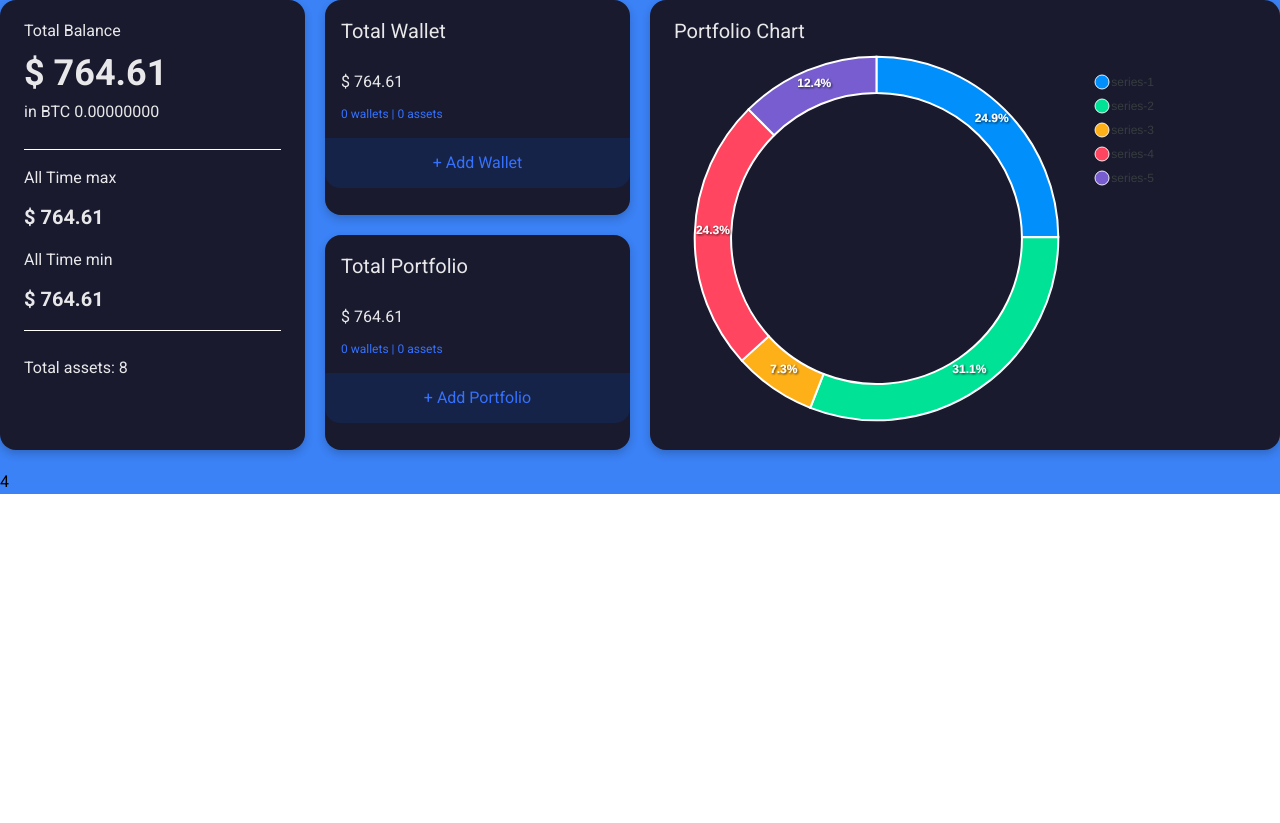
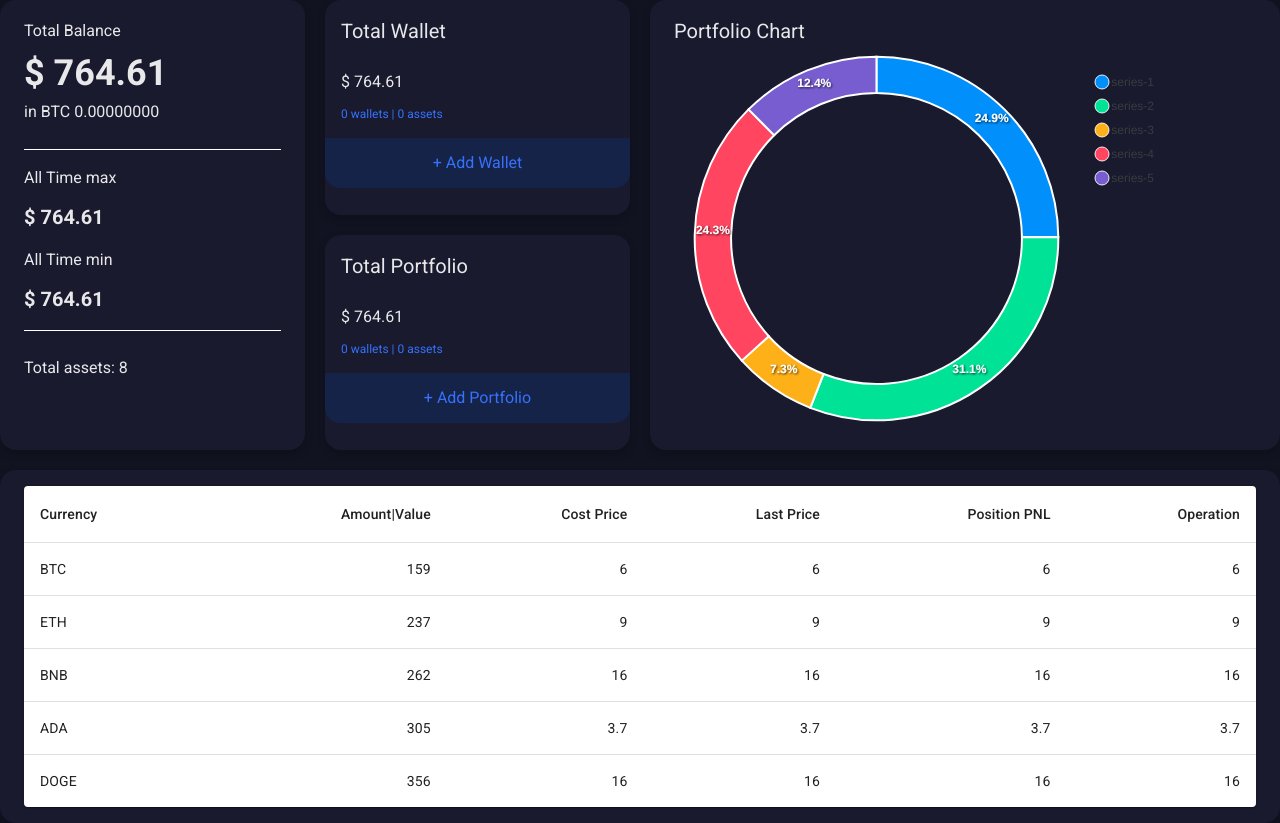
Before and after one commit to kien2572001/CryptoManager, a Next.js app: page /dashbroad in a window 1280 px wide. Before the commit the page ends 800 px from the top, so only its background shows below. Built offline with nearby package versions, Linux system fonts and the light colour scheme.

Commit message:
feat: setup for mongodb

```diff
--- a/components/Dashbroad/index.js
+++ b/components/Dashbroad/index.js
@@ -1,8 +1,9 @@
 import PortfolioChart from "../Chart/PortfolioChart";
+import PortfolioTable from "../Table/PortfolioTable";
 
 export default function Dashbroad() {
   return (
-    <div className="max-w-screen-xl mx-auto bg-blue-500  grid grid-cols-1 md:grid-cols-2 lg:grid-cols-4 gap-5">
+    <div className="max-w-screen-xl mx-auto  grid grid-cols-1 md:grid-cols-2 lg:grid-cols-4 gap-5">
       {/*Total balance  */}
       <div className="card-container text-[#ffffffe6] flex flex-col">
         <div className="leading-[30px]">Total Balance</div>
@@ -53,7 +54,9 @@ export default function Dashbroad() {
         </div>
         <PortfolioChart />
       </div>
-      <div>4</div>
+      <div className="card-container flex flex-col p-6 md:col-span-2 lg:col-span-4 text-white">
+        <PortfolioTable />
+      </div>
     </div>
   );
 }
--- a/components/Layouts/MainLayout.js
+++ b/components/Layouts/MainLayout.js
@@ -1,6 +1,6 @@
 const MainLayout = ({ children }) => {
   return (
-    <div className="">
+    <div className="bg-[#121321]">
       {children}
     </div>
   );
--- a/components/Table/PortfolioTable/index.js
+++ b/components/Table/PortfolioTable/index.js
@@ -0,0 +1,60 @@
+import * as React from "react";
+import Table from "@mui/material/Table";
+import TableBody from "@mui/material/TableBody";
+import TableCell from "@mui/material/TableCell";
+import TableContainer from "@mui/material/TableContainer";
+import TableHead from "@mui/material/TableHead";
+import TableRow from "@mui/material/TableRow";
+import Paper from "@mui/material/Paper";
+
+function createData(currency, ammount, costPrice) {
+  return { currency, ammount, costPrice };
+}
+
+const rows = [
+  createData("BTC", 159, 6.0),
+  createData("ETH", 237, 9.0),
+  createData("BNB", 262, 16.0),
+  createData("ADA", 305, 3.7),
+  createData("DOGE", 356, 16.0),
+];
+
+const styles = {
+  padding: "10px",
+};
+
+export default function BasicTable() {
+  return (
+    <TableContainer component={Paper}>
+      <Table sx={{ minWidth: 650 }} aria-label="simple table" style={styles}>
+        <TableHead>
+          <TableRow>
+            <TableCell>Currency</TableCell>
+            <TableCell align="right">Amount|Value</TableCell>
+            <TableCell align="right">Cost Price</TableCell>
+            <TableCell align="right">Last Price</TableCell>
+            <TableCell align="right">Position PNL</TableCell>
+            <TableCell align="right">Operation</TableCell>
+          </TableRow>
+        </TableHead>
+        <TableBody>
+          {rows.map((row) => (
+            <TableRow
+              key={row.currency}
+              sx={{ "&:last-child td, &:last-child th": { border: 0 } }}
+            >
+              <TableCell component="th" scope="row">
+                {row.currency}
+              </TableCell>
+              <TableCell align="right">{row.ammount}</TableCell>
+              <TableCell align="right">{row.costPrice}</TableCell>
+              <TableCell align="right">{row.costPrice}</TableCell>
+              <TableCell align="right">{row.costPrice}</TableCell>
+              <TableCell align="right">{row.costPrice}</TableCell>
+            </TableRow>
+          ))}
+        </TableBody>
+      </Table>
+    </TableContainer>
+  );
+}
--- a/pages/api/hello.js
+++ b/pages/api/hello.js
@@ -1,5 +1,35 @@
 // Next.js API route support: https://nextjs.org/docs/api-routes/introduction
 
-export default function hello(req, res) {
-  res.status(200).json({ name: 'John Doe' })
+// export default function hello(req, res) {
+//   res.status(200).json({ name: 'John Doe' })
+// }
+
+const { MongoClient, ServerApiVersion } = require("mongodb");
+const uri =
+  "mongodb+srv://PortfolioManager:kien0988742565@crypto-manager.eznss6v.mongodb.net/?retryWrites=true&w=majority";
+// Create a MongoClient with a MongoClientOptions object to set the Stable API version
+const client = new MongoClient(uri, {
+  serverApi: {
+    version: ServerApiVersion.v1,
+    strict: true,
+    deprecationErrors: true,
+  },
+});
+export default async function handler(req, res) {
+  async function run() {
+    try {
+      // Connect the client to the server	(optional starting in v4.7)
+      await client.connect();
+      // Send a ping to confirm a successful connection
+      await client.db("admin").command({ ping: 1 });
+      console.log(
+        "Pinged your deployment. You successfully connected to MongoDB!"
+      );
+    } finally {
+      // Ensures that the client will close when you finish/error
+      await client.close();
+    }
+  }
+  run().catch(console.dir);
+  res.status(200).json({ name: "John Doe" });
 }
--- /dev/null
+++ b/pages/api/portfolio.js
@@ -0,0 +1,29 @@
+const { Spot } = require("@binance/connector");
+const apiKey =
+  "zKUJpAFVLhdII1l4kuVG5aLyCdqsasi12yemwKxRkBMWGV4oT1rMGCsm8j8sYb0T";
+const apiSecret =
+  "0X4eoGcnbBHJARlmPhf0fkfo5nG3xzg9MzCQZ0Pq9owRZjPR4fuQqReeSpGa0Ahy";
+
+const client = new Spot(apiKey, apiSecret);
+
+const getAccount = () => {
+  return new Promise((resolve, reject) => {
+    client
+      .account()
+      .then((response) => {
+        resolve(response.data);
+      })
+      .catch((error) => {
+        reject(error);
+      });
+  });
+};
+
+export default function handler(req, res) {
+  client
+    .account()
+    .then((response) => {
+      res.status(200).json(response.data);
+    })
+    .catch((error) => client.logger.error(error));
+}
--- a/pages/dashbroad.js
+++ b/pages/dashbroad.js
@@ -1,7 +1,7 @@
 import Dashbroad from "../components/Dashbroad";
 import MainLayout from "../components/Layouts/MainLayout";
 
-export default function dashbroad() {
+export default function dashbroad({ data }) {
   return (
     <MainLayout>
       <Dashbroad />
```
Also changed, not shown: databases/db.js (added, +20 -0 lines), package.json (+6 -1 lines), utils/binance.js (added, +8 -0 lines), pages/api/portfolio/test.js (added), 2 other files (tests, documents, lock files or other folders).
